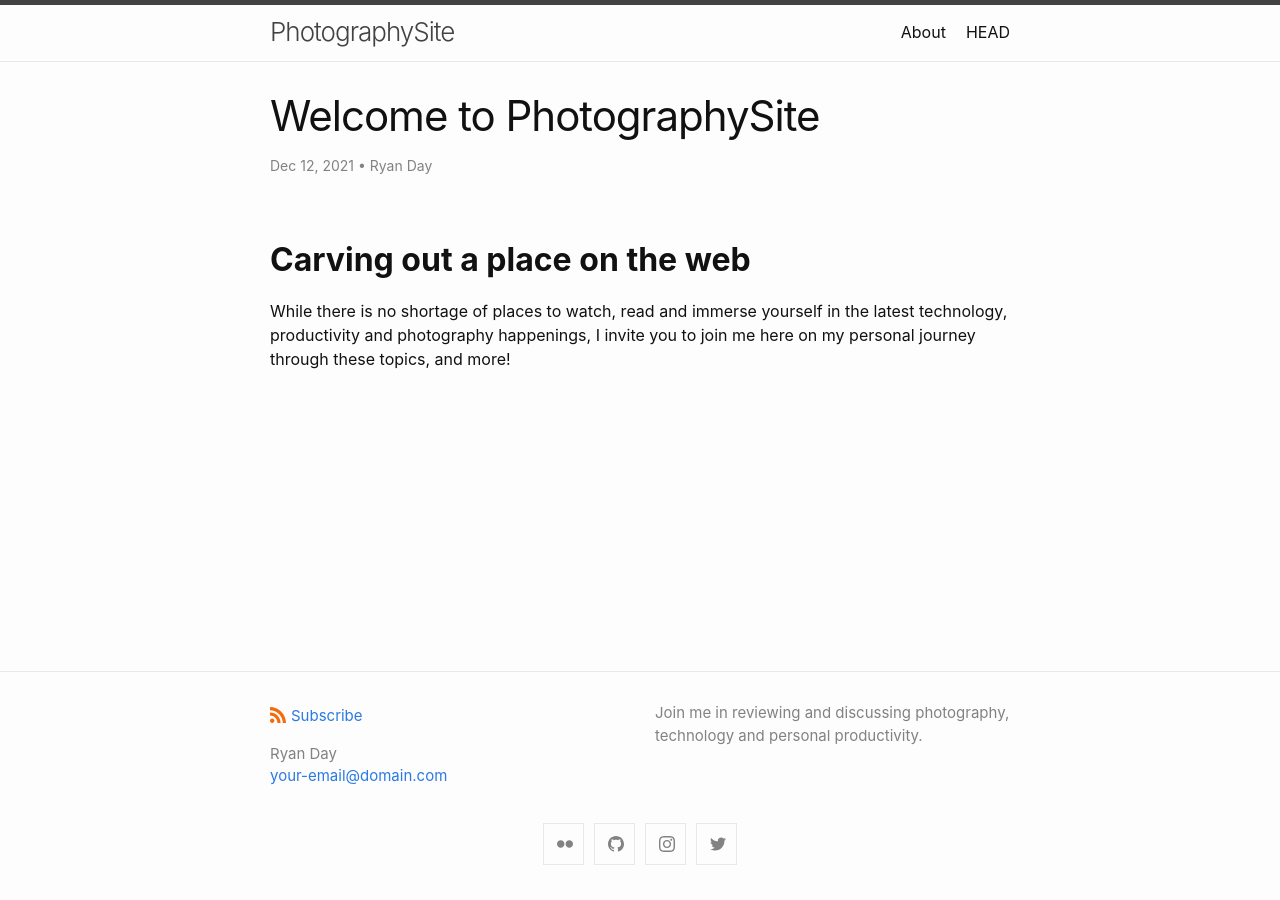
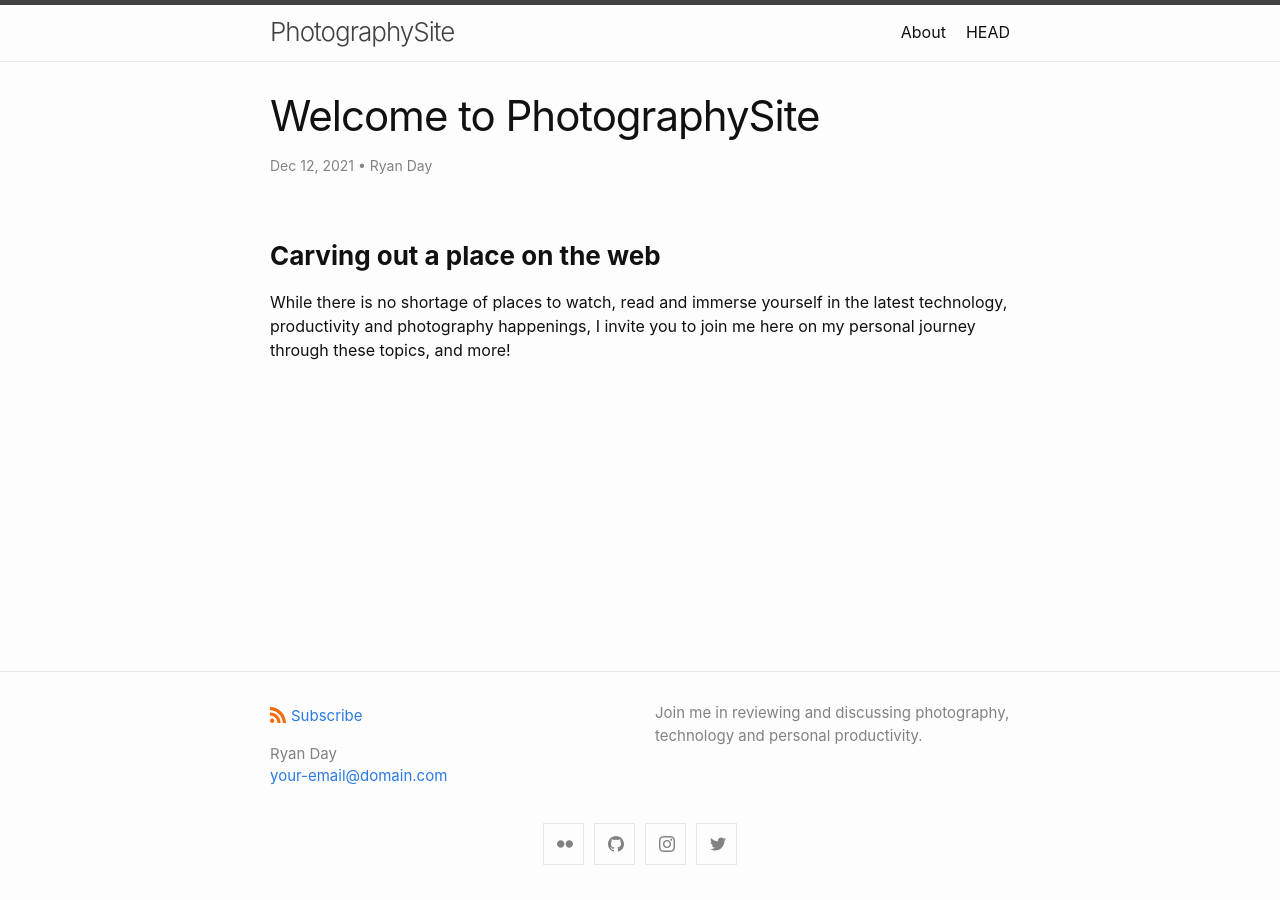
Before and after one commit to rmd34/blog, a Jekyll site: the page built from _posts/2021-12-12-welcome-to-photographysite.md, in a window 1280 px wide. Built offline with Jekyll 4.4.1, drawn with Linux system fonts in a browser that asks for light colours.

```diff
--- a/_posts/2021-12-12-welcome-to-photographysite.md
+++ b/_posts/2021-12-12-welcome-to-photographysite.md
@@ -7,5 +7,5 @@ author:
 meta: "Springfield"
 ---
 
-## **Carving out a place on the web**
+### **Carving out a place on the web**
 While there is no shortage of places to watch, read and immerse yourself in the latest technology, productivity and photography happenings, I invite you to join me here on my personal journey through these topics, and more!
```
